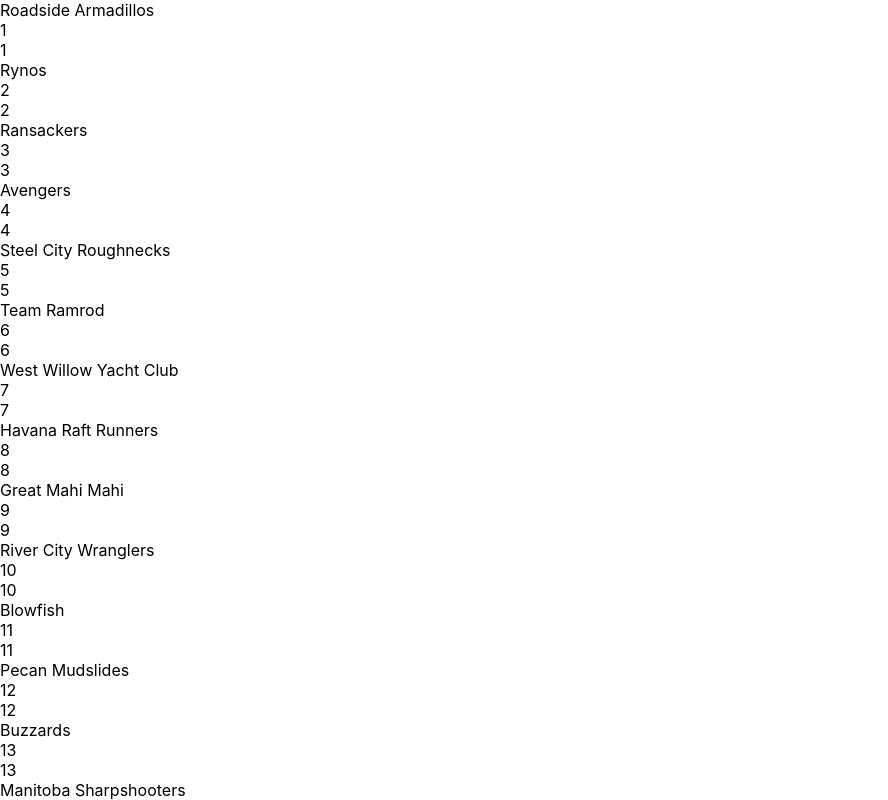
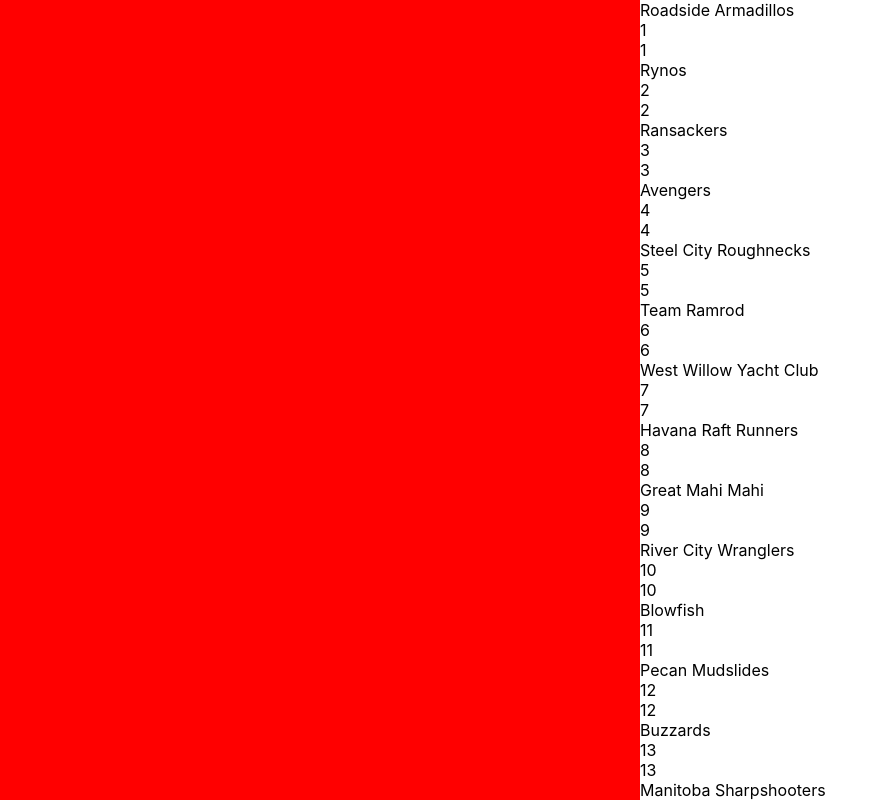
Before and after one commit to AThomasBianchi/big-board, a React (Create React App) app: page / in a window 1280 px wide. Shown: the whole page, without its empty margins (0-888 px from the left). Built offline with nearby package versions, Linux system fonts and the light colour scheme.

Commit message:
initial ipad view

```diff
--- /dev/null
+++ b/src/Components/App.css
@@ -0,0 +1,4 @@
+.app-container {
+  display: flex;
+  flex-direction: row;
+}
--- a/src/Components/App.js
+++ b/src/Components/App.js
@@ -4,6 +4,9 @@
 
 import BigBoard from './BigBoard';
 import Status from './Status';
+import Info from './Info';
+import './App.css';
+
 
 const App = () =>  {
   const [pick, setPick] = useState(0);
@@ -13,17 +16,16 @@
   const then = pickOrder[pick + 2].team;
 
   return (
-    <div className="App">
-      {/* Order */}
-      {/* Team */}
+    <div className="app-container">
+
       <Status
         pick={pick + 1}
         now={now}
         next={next}
         then={then}
       />
+      <Info />
       <BigBoard />
-      {/* Key */}
     </div>
   );
 }
--- a/src/Components/BigBoard.css
+++ b/src/Components/BigBoard.css
@@ -7,7 +7,8 @@
 @media screen and (min-width: 768px) {
 
   .big-board {
-    scroll-snap-type: none;
     height: 100vh;
+    width: 50%;
   }
+
 }
--- /dev/null
+++ b/src/Components/Info.css
@@ -0,0 +1,13 @@
+.info-container {
+  display: none;
+  background-color: red;
+}
+
+@media screen and (min-width: 768px) {
+
+  .info-container {
+    display: flex;
+    width: 50vw;
+    height: 100vh;
+  }
+}
--- /dev/null
+++ b/src/Components/Info.js
@@ -0,0 +1,11 @@
+import React from 'react';
+
+import './Info.css';
+
+export default function Info() {
+  return (
+    <div className='info-container'>
+
+    </div>
+  );
+}
```
